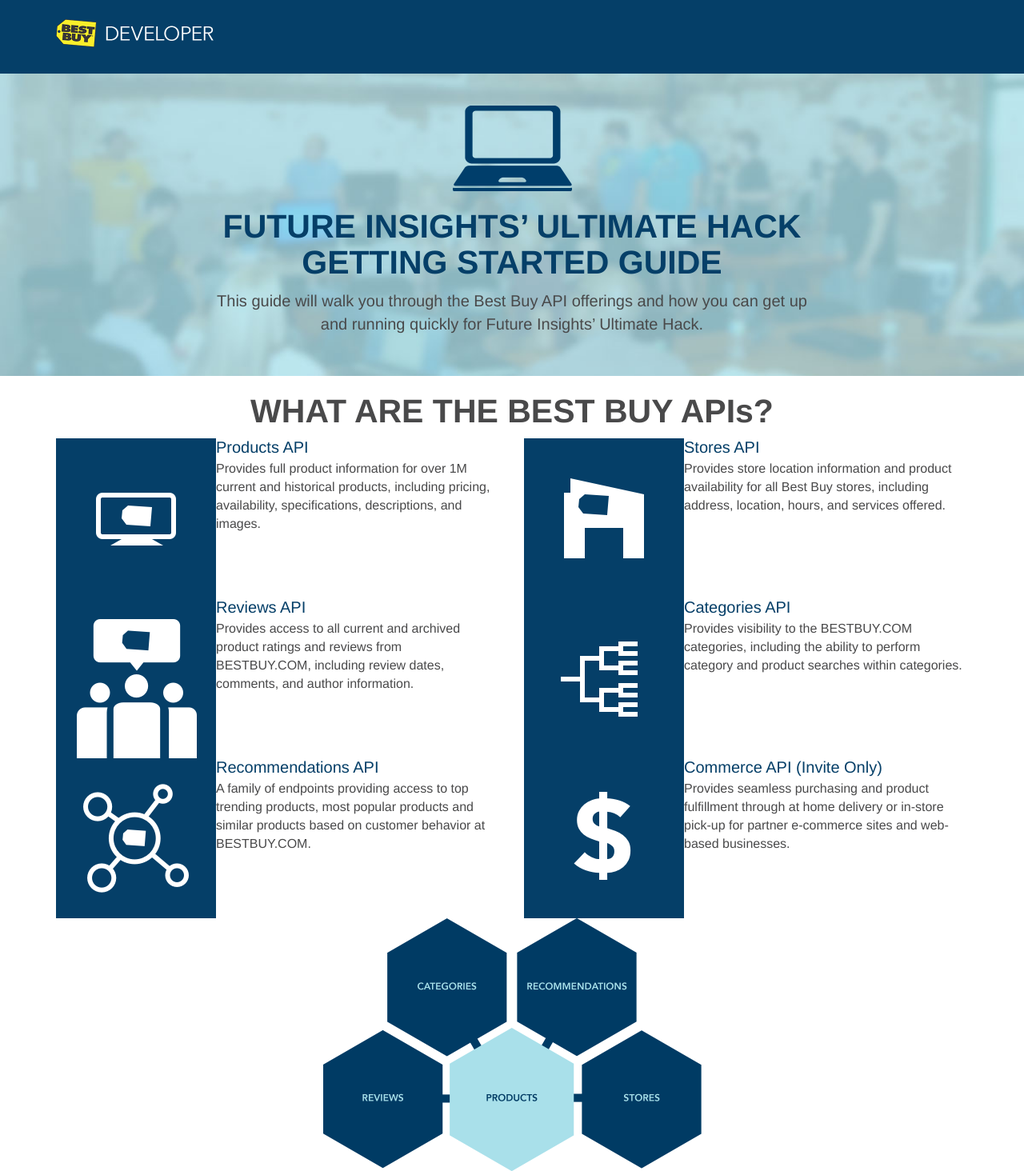
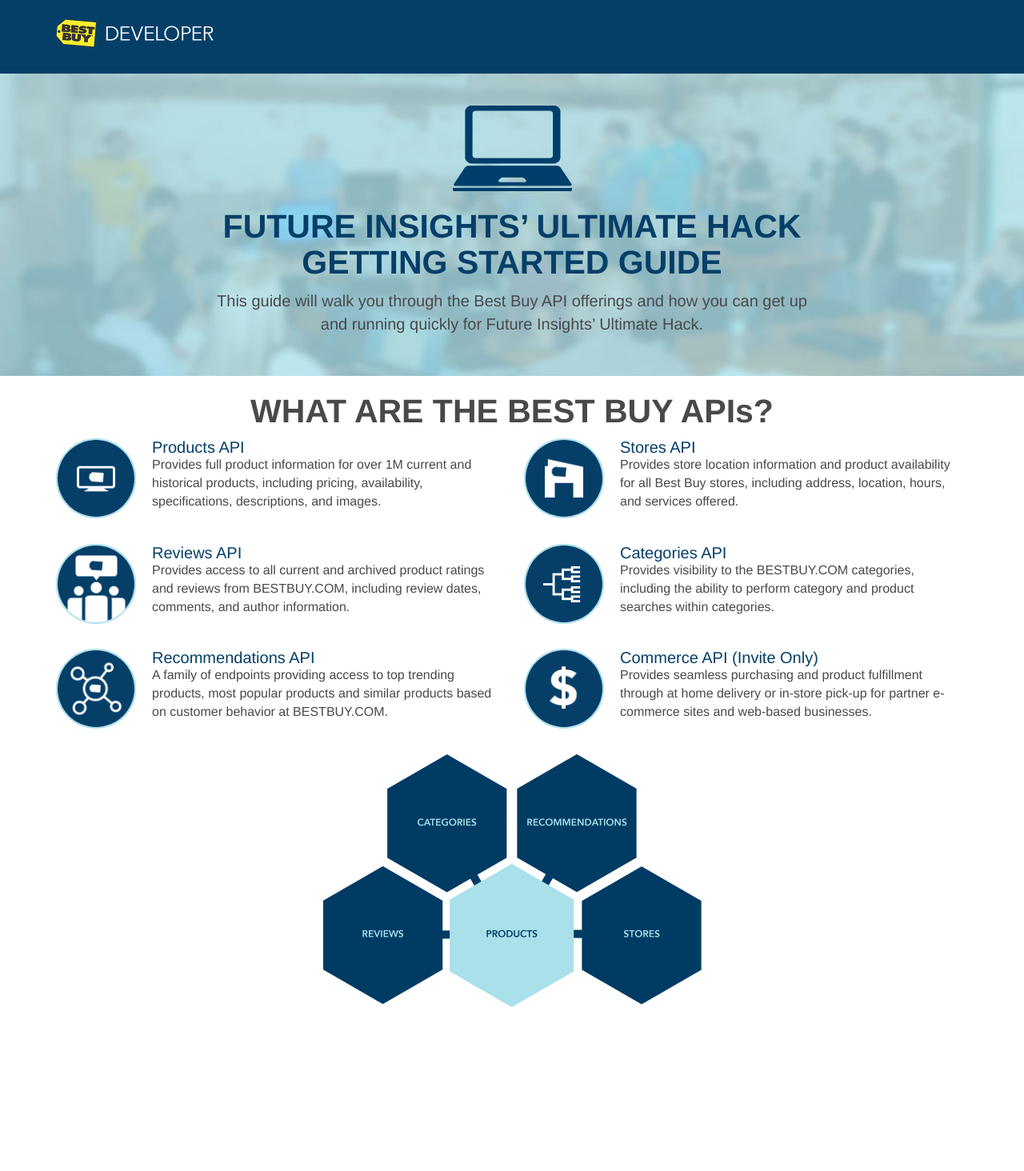
Before and after one commit to yinaxiong/launch-hack, a Jekyll site: the page built from index.html, in a window 1280 px wide. Shown: the whole page at 80% size. Built offline with Jekyll 4.4.1, drawn with Linux system fonts in a browser that asks for light colours; after the commit the page ends 1259 px from its top, so only the background shows below that.

Commit message:
Added correct styling for APIs

```diff
--- a/css/main.scss
+++ b/css/main.scss
@@ -70,3 +70,21 @@
 		font-size: 20px;
 	}
 }
+
+.apis {
+    .media-heading {
+        margin-bottom: 0;
+    }
+
+    .media {
+        margin-bottom: 30px;
+    }
+
+    .media-object {
+        height: 100px;
+        width: 100px;
+        border-radius: 50px;
+        border: 2px solid $mobile-blue;
+        margin-right: 20px;
+    }
+}
--- a/index.html
+++ b/index.html
@@ -12,7 +12,7 @@
 		</div>
 	</div>
 </div>
-<div class="container">
+<div class="container apis">
 	<div class="row">
 		<h1 class="ta-c fw-700">WHAT ARE THE BEST BUY APIs?</h1>
 	</div>
```
